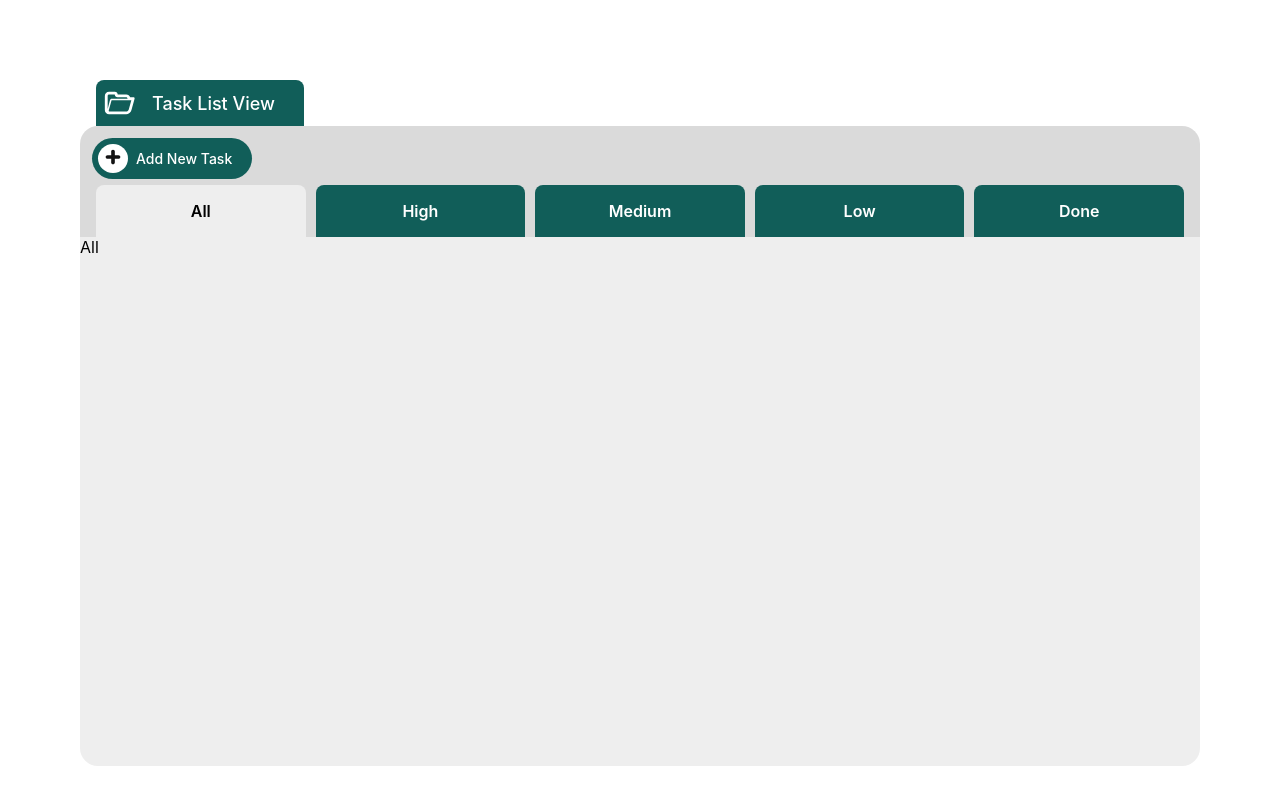
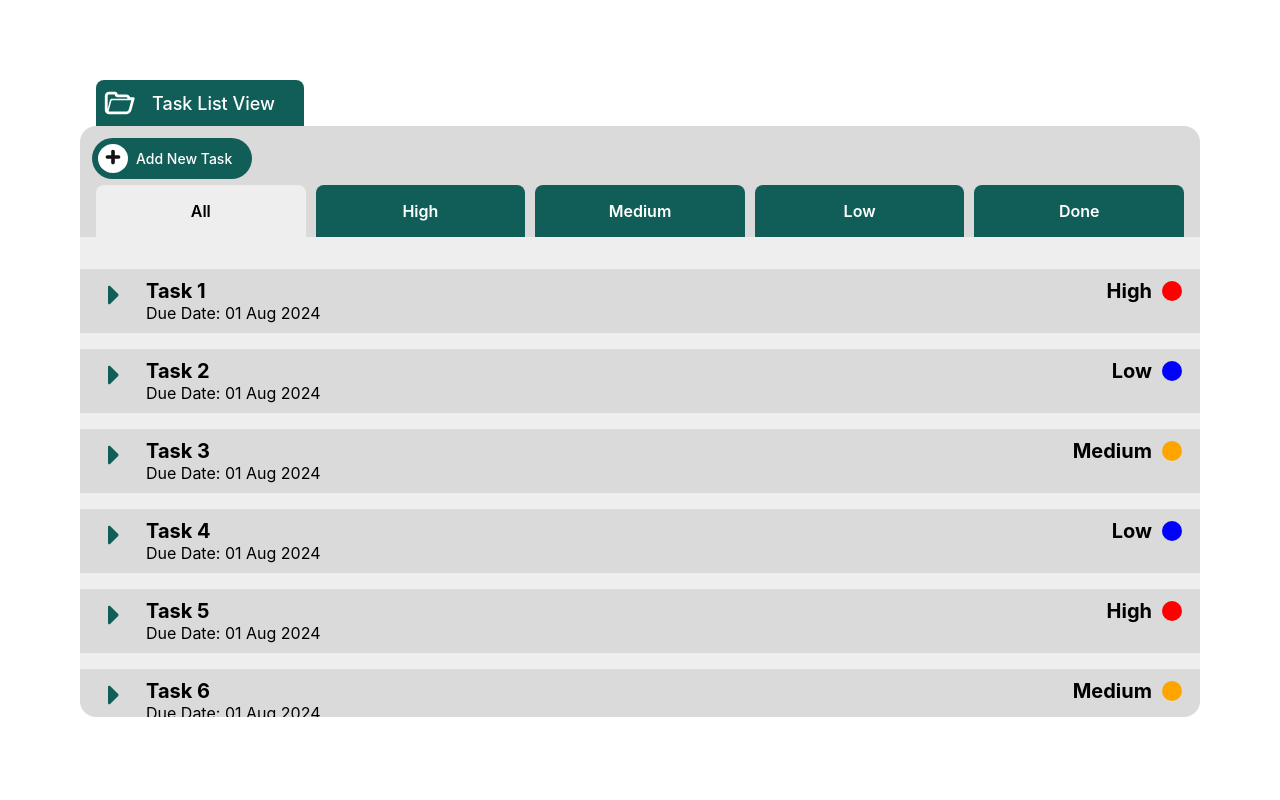
Before and after one commit to MK884/hockeycurve-frontend-assignment, a React (Vite) app: page / in a window 1280 px wide. Built offline with nearby package versions, Linux system fonts and the light colour scheme.

Commit message:
task list display

```diff
--- a/src/App.tsx
+++ b/src/App.tsx
@@ -4,31 +4,7 @@ import { TiFolderOpen } from "react-icons/ti";
 import { TiPlus } from "react-icons/ti";
 import Tabs from "./components/Tabs";
 
-
-
-
-export const tabs: tabsProps[] = [
-  {
-    label: "all",
-    content: <>All</>,
-  },
-  {
-    label: "high",
-    content: <>High</>,
-  },
-  {
-    label: "medium",
-    content: <>Medium</>,
-  },
-  {
-    label: "low",
-    content: <>Low</>,
-  },
-  {
-    label: "done",
-    content: <>Done</>,
-  },
-];
+export const tabs: tabs[] = ['all', 'high', 'medium', 'low', 'done'];
 
 function App() {
   return (
@@ -47,10 +23,8 @@ function App() {
                 </div>
                 <p>Add New Task</p>
               </div>
-
             </div>
-                <Tabs data={tabs}/>
-
+            <Tabs data={tabs} />
           </div>
         </div>
       </div>
--- /dev/null
+++ b/src/components/Accordion.tsx
@@ -0,0 +1,60 @@
+import React from "react";
+import styles from "../styles/accodion.module.scss";
+import { FaCaretRight } from "react-icons/fa";
+import { FaCaretDown } from "react-icons/fa";
+import { priorityColor } from "../utils/constant";
+
+function Accordion({ name, description, dueDate, priority }: Task) {
+  const [isOpen, setIsOpen] = React.useState<boolean>(false);
+
+  return (
+    <div className={styles["box"]}>
+      <div className={styles["head"]} onClick={() => setIsOpen(!isOpen)}>
+        <div>
+          {isOpen ? (
+            <FaCaretDown size={32} color="var(--brand-color)" />
+          ) : (
+            <FaCaretRight size={32} color="var(--brand-color)" />
+          )}
+        </div>
+        <div className={styles["header"]}>
+          <div className={styles["title"]}>
+            <h4>{name}</h4>
+            <div className={styles["priority"]}>
+              <h4>{priority}</h4>
+              <div
+                style={{
+                  backgroundColor: priorityColor[priority],
+                  height: "20px",
+                  width: "20px",
+                  borderRadius: "50%",
+                }}
+              />
+            </div>
+          </div>
+          <div>
+            <p>Due Date: {dueDate?.split(" ")?.slice(0, 3)?.join(" ")}</p>
+          </div>
+        </div>
+      </div>
+      {isOpen && (
+        <div className={styles["body"]}>
+          <div className={styles["description"]}>
+            <h6>Description:</h6>
+            <p>{description}</p>
+          </div>
+          <div className={styles["due__date"]}>
+            <h6>Due Date:</h6>
+            <p>{dueDate}</p>
+          </div>
+          <div className={styles["actions"]}>
+            <button>Edit</button>
+            <button>Delete</button>
+          </div>
+        </div>
+      )}
+    </div>
+  );
+}
+
+export default Accordion;
--- a/src/components/Tabs.tsx
+++ b/src/components/Tabs.tsx
@@ -1,35 +1,116 @@
 import React from "react";
 import styles from "../styles/tabs.module.scss";
+import Accordion from "./Accordion";
 
-function Tabs({ data }: TabListProps) {
+const task: Task[] = [
+  {
+    name: "Task 1",
+    description:
+      "Lorem ipsum dolor sit, amet consectetur adipisicing elit. Culpa amet maiores sed? Debitis, magnam tempora? Cupiditate, totam ab. Eveniet fugit laborum ipsam quis eius optio perferendis nisi dolorem obcaecati hic quia non quidem, sit veritatis rerum ad ut cupiditate, vero quam nobis aut. Officiis non dolor voluptatibus explicabo consectetur beatae.",
+    dueDate: "01 Aug 2024 - 06:30 PM",
+    priority: "high",
+  },
+  {
+    name: "Task 2",
+    description:
+      "Lorem ipsum dolor sit, amet consectetur adipisicing elit. Culpa amet maiores sed? Debitis, magnam tempora? Cupiditate, totam ab. Eveniet fugit laborum ipsam quis eius optio perferendis nisi dolorem obcaecati hic quia non quidem, sit veritatis rerum ad ut cupiditate, vero quam nobis aut. Officiis non dolor voluptatibus explicabo consectetur beatae.",
+    dueDate: "01 Aug 2024 - 06:30 PM",
+    priority: "low",
+  },
+  {
+    name: "Task 3",
+    description:
+      "Lorem ipsum dolor sit, amet consectetur adipisicing elit. Culpa amet maiores sed? Debitis, magnam tempora? Cupiditate, totam ab. Eveniet fugit laborum ipsam quis eius optio perferendis nisi dolorem obcaecati hic quia non quidem, sit veritatis rerum ad ut cupiditate, vero quam nobis aut. Officiis non dolor voluptatibus explicabo consectetur beatae.",
+    dueDate: "01 Aug 2024 - 06:30 PM",
+    priority: "medium",
+  },
+  {
+    name: "Task 4",
+    description:
+      "Lorem ipsum dolor sit, amet consectetur adipisicing elit. Culpa amet maiores sed? Debitis, magnam tempora? Cupiditate, totam ab. Eveniet fugit laborum ipsam quis eius optio perferendis nisi dolorem obcaecati hic quia non quidem, sit veritatis rerum ad ut cupiditate, vero quam nobis aut. Officiis non dolor voluptatibus explicabo consectetur beatae.",
+    dueDate: "01 Aug 2024 - 06:30 PM",
+    priority: "low",
+  },
+  {
+    name: "Task 5",
+    description:
+      "Lorem ipsum dolor sit, amet consectetur adipisicing elit. Culpa amet maiores sed? Debitis, magnam tempora? Cupiditate, totam ab. Eveniet fugit laborum ipsam quis eius optio perferendis nisi dolorem obcaecati hic quia non quidem, sit veritatis rerum ad ut cupiditate, vero quam nobis aut. Officiis non dolor voluptatibus explicabo consectetur beatae.",
+    dueDate: "01 Aug 2024 - 06:30 PM",
+    priority: "high",
+  },
+  {
+    name: "Task 6",
+    description:
+      "Lorem ipsum dolor sit, amet consectetur adipisicing elit. Culpa amet maiores sed? Debitis, magnam tempora? Cupiditate, totam ab. Eveniet fugit laborum ipsam quis eius optio perferendis nisi dolorem obcaecati hic quia non quidem, sit veritatis rerum ad ut cupiditate, vero quam nobis aut. Officiis non dolor voluptatibus explicabo consectetur beatae.",
+    dueDate: "01 Aug 2024 - 06:30 PM",
+    priority: "medium",
+  },
+  {
+    name: "Task 7",
+    description:
+      "Lorem ipsum dolor sit, amet consectetur adipisicing elit. Culpa amet maiores sed? Debitis, magnam tempora? Cupiditate, totam ab. Eveniet fugit laborum ipsam quis eius optio perferendis nisi dolorem obcaecati hic quia non quidem, sit veritatis rerum ad ut cupiditate, vero quam nobis aut. Officiis non dolor voluptatibus explicabo consectetur beatae.",
+    dueDate: "01 Aug 2024 - 06:30 PM",
+    priority: "high",
+  },
+  {
+    name: "Task 8",
+    description:
+      "Lorem ipsum dolor sit, amet consectetur adipisicing elit. Culpa amet maiores sed? Debitis, magnam tempora? Cupiditate, totam ab. Eveniet fugit laborum ipsam quis eius optio perferendis nisi dolorem obcaecati hic quia non quidem, sit veritatis rerum ad ut cupiditate, vero quam nobis aut. Officiis non dolor voluptatibus explicabo consectetur beatae.",
+    dueDate: "01 Aug 2024 - 06:30 PM",
+    priority: "low",
+  },
+];
+
+function Tabs({ data }: { data: tabs[] }) {
   if (!data?.length) return null;
 
-  const [activeTabs, setActiveTabs] = React.useState<number>(0);
+  const [activeTab, setActiveTab] = React.useState<tabs>("all");
+
+  const filterTasks =
+    activeTab === "all"
+      ? task
+      : task?.filter((item) => item.priority === activeTab);
 
   return (
     <div className={styles["wrapper"]}>
       <div className={styles["tabs"]}>
-        {data?.map((item, idx) => {
+        {data?.map((label) => {
           return (
             <div
-              onClick={() => setActiveTabs(idx)}
+              onClick={() => setActiveTab(label)}
               className={styles["tab"]}
-              key={item.label}
+              key={label}
               style={{
                 backgroundColor:
-                  activeTabs === idx ? "var(--secondry-background)" : "",
-                color: activeTabs === idx ? 'black':'white'
+                  activeTab === label ? "var(--secondry-background)" : "",
+                color: activeTab === label ? "black" : "white",
               }}
             >
-              {item?.label}
+              {label}
             </div>
           );
         })}
       </div>
-      <div className={styles["content"]}>{data?.[activeTabs]?.content}</div>
+      <div className={styles["content"]}>
+        {filterTasks?.length ? (
+          filterTasks?.map((task) => <Accordion key={task.name} {...task} />)
+        ) : (
+          <div
+            style={{
+              display: "flex",
+              alignItems: "center",
+              justifyContent: "center",
+              height: "100%",
+              fontWeight: 700,
+              fontSize: 22,
+            }}
+          >
+            <p>No data available</p>
+          </div>
+        )}
+      </div>
     </div>
   );
 }
 
-
 export default Tabs;
--- a/src/index.css
+++ b/src/index.css
@@ -73,3 +73,8 @@ button:focus-visible {
   font-family: Inter, system-ui, Avenir, Helvetica, Arial, sans-serif;
   outline: none !important;
 }
+
+::-webkit-scrollbar{
+  width: 0;
+  scroll-behavior: smooth;
+}
--- /dev/null
+++ b/src/styles/accodion.module.scss
@@ -0,0 +1,52 @@
+.box {
+  margin-block: 1rem;
+  .head {
+    padding: 10px 18px;
+    background-color: var(--primary-background);
+    display: flex;
+    gap: 1rem;
+    cursor: pointer;
+    .header {
+      flex: 1;
+      .title {
+        display: flex;
+        align-items: center;
+        justify-content: space-between;
+        .priority {
+          display: flex;
+          align-items: center;
+          gap: 10px;
+        }
+        h4 {
+          font-size: 20px;
+          text-transform: capitalize;
+        }
+      }
+    }
+  }
+  .body {
+    height: auto;
+    padding: 10px 18px;
+    padding-left: 4rem;
+    font-weight: 600;
+    h6 {
+      color: var(--brand-color);
+      font-size: 18px;
+      font-weight: bolder;
+    }
+    .actions {
+      display: flex;
+      justify-content: center;
+      gap: 1rem;
+      button {
+        background-color: var(--brand-color);
+        color: var(--text-inverse);
+        padding: 10px 50px;
+        outline: none;
+        border: none;
+        font-weight: bolder;
+        border-radius: 20px;
+      }
+    }
+  }
+}
--- a/src/styles/main.module.scss
+++ b/src/styles/main.module.scss
@@ -34,9 +34,10 @@
       display: flex;
       flex-direction: column;
       border-radius: 18px;
-      overflow: hidden;
       .header {
         background-color: var(--primary-background);
+        border-top-left-radius: 1rem;
+        border-top-right-radius: 1rem;
         height: 10%;
         padding: 12px;
         padding-bottom: 0;
--- a/src/styles/tabs.module.scss
+++ b/src/styles/tabs.module.scss
@@ -1,13 +1,13 @@
-.wrapper{
+.wrapper {
   width: 100%;
   height: 100%;
-    .tabs{
+  .tabs {
     display: flex;
     padding-inline: 1rem;
     background-color: var(--primary-background);
     gap: 10px;
-        .tab{
-            flex:1;
+    .tab {
+      flex: 1;
       background-color: var(--brand-color);
       text-align: center;
       padding: 1rem;
@@ -15,10 +15,15 @@
       font-weight: 600;
       border-top-left-radius: 8px;
       border-top-right-radius: 8px;
+      cursor: pointer;
     }
   }
   .content {
+    height: calc(100dvh - 20rem);
+    border-bottom-left-radius: 1rem;
+    border-bottom-right-radius: 1rem;
+    padding-block: 1rem;
     background-color: var(--secondry-background);
-        height: 100%;
+    overflow-y: auto;
   }
 }
--- a/src/utils/constant.ts
+++ b/src/utils/constant.ts
@@ -0,0 +1,5 @@
+export const priorityColor = {
+ "high": "var(--high-priority)",
+ "medium": "var(--medium-priority)",
+ "low": "var(--low-priority)"
+}
```
Also changed, not shown: src/index.d.ts (+8 -8 lines), 1 other file (tests, documents, lock files or other folders). Lines whose indentation alone changed are shown as unchanged.
